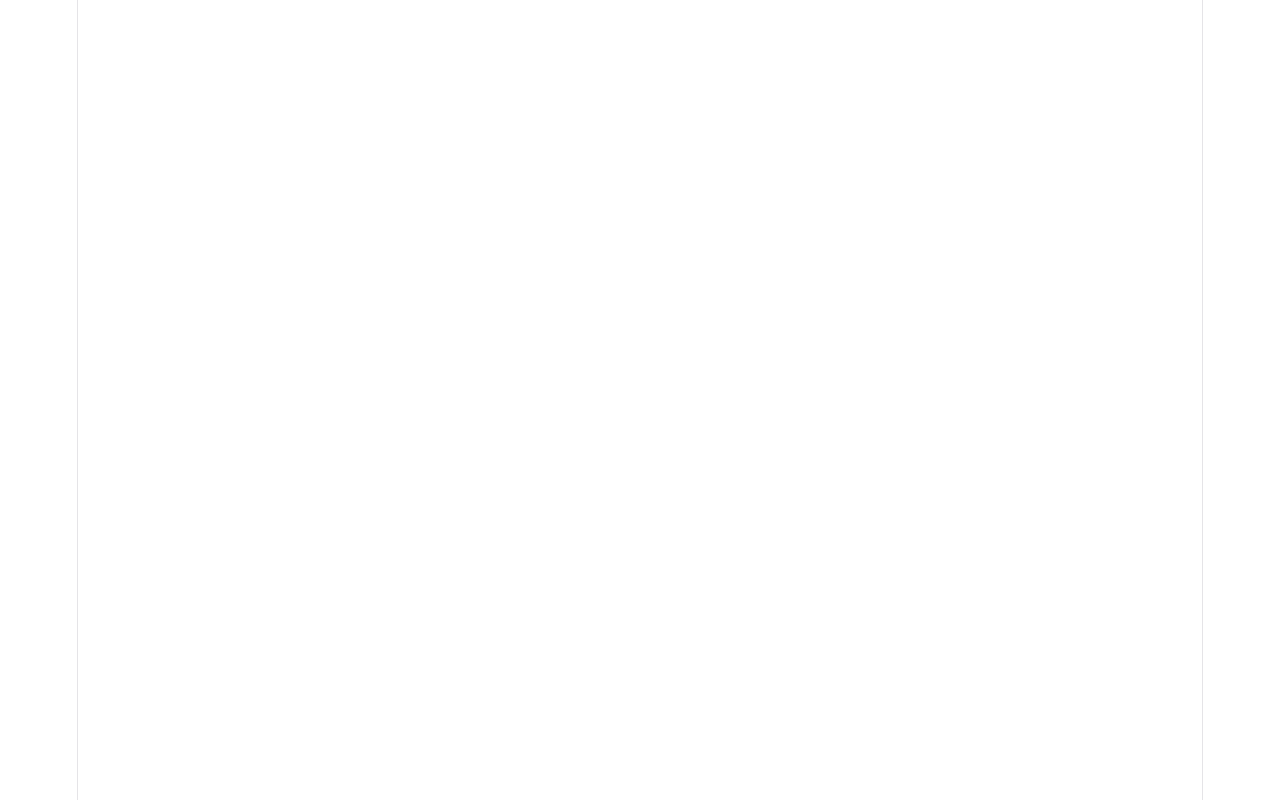
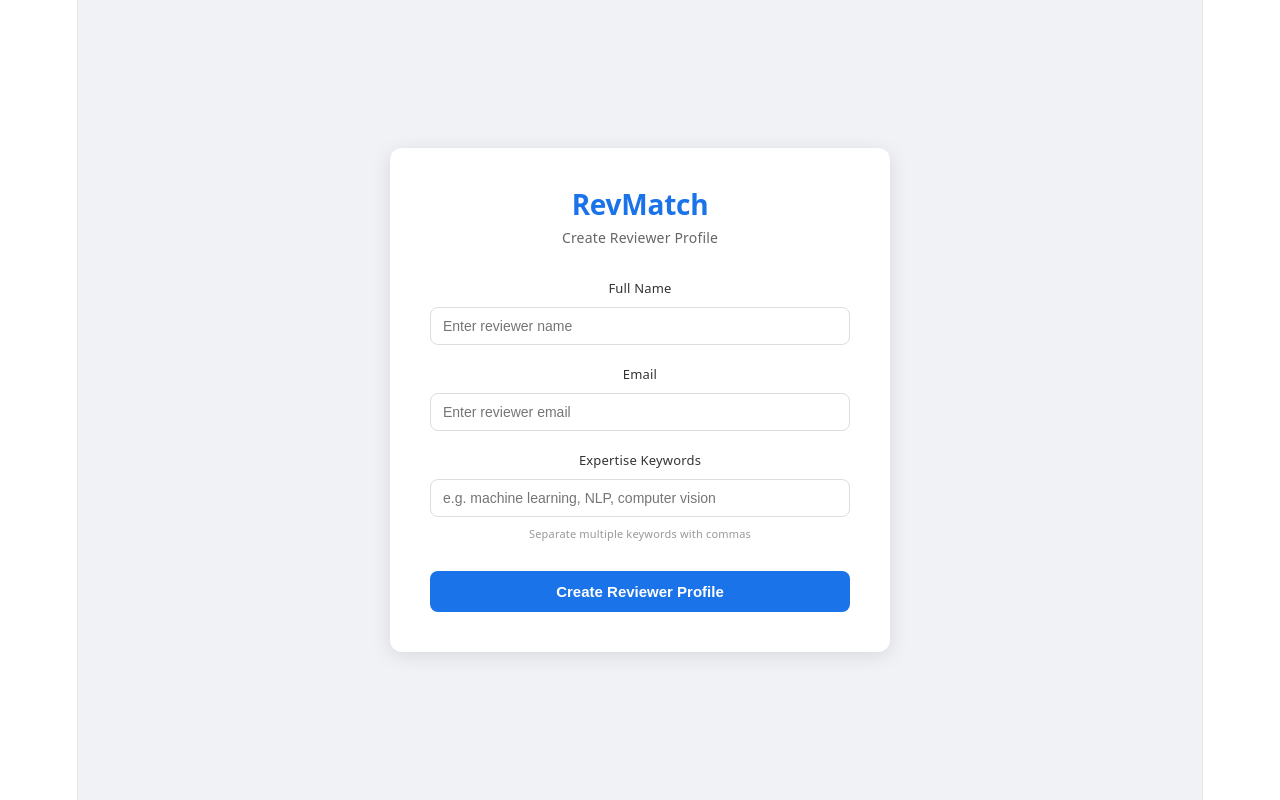
Before and after one commit to dexteress13/EC360-Project, a React (Vite) app in the folder client/: page /reviewer-profile in a window 1280 px wide. Before the commit this address had no page. Built offline with nearby package versions, Linux system fonts and the light colour scheme.

Commit message:
reviewer frontend

```diff
--- a/client/src/App.jsx
+++ b/client/src/App.jsx
@@ -1,6 +1,7 @@
 import { BrowserRouter, Routes, Route, Navigate } from "react-router-dom";
 import Signup from "./pages/Signup";
 import Login from "./pages/Login";
+import ReviewerProfile from "./pages/ReviewerProfile";
 
 export default function App() {
   return (
@@ -9,6 +10,7 @@ export default function App() {
         <Route path="/" element={<Navigate to="/signup" />} />
         <Route path="/signup" element={<Signup />} />
         <Route path="/login" element={<Login />} />
+        <Route path="/reviewer-profile" element={<ReviewerProfile />} />
       </Routes>
     </BrowserRouter>
   );
--- /dev/null
+++ b/client/src/pages/ReviewerProfile.jsx
@@ -0,0 +1,191 @@
+import { useState } from "react";
+
+export default function ReviewerProfile() {
+  const [formData, setFormData] = useState({ name: "", email: "", expertise: "" });
+  const [message, setMessage] = useState("");
+  const [error, setError] = useState("");
+  const [loading, setLoading] = useState(false);
+
+  const handleChange = (e) => {
+    setFormData({ ...formData, [e.target.name]: e.target.value });
+  };
+
+  const handleSubmit = async (e) => {
+    e.preventDefault();
+    setLoading(true);
+    setError("");
+    setMessage("");
+
+    // Convert comma separated expertise string to array
+    const expertiseArray = formData.expertise
+      .split(",")
+      .map((item) => item.trim())
+      .filter((item) => item !== "");
+
+    if (expertiseArray.length === 0) {
+      setError("Please enter at least one expertise keyword");
+      setLoading(false);
+      return;
+    }
+
+    try {
+      const res = await fetch("http://localhost:5000/api/reviewer/create", {
+        method: "POST",
+        headers: { "Content-Type": "application/json" },
+        body: JSON.stringify({ ...formData, expertise: expertiseArray }),
+      });
+
+      const data = await res.json();
+
+      if (!res.ok) {
+        setError(data.message);
+      } else {
+        setMessage("Reviewer profile created successfully!");
+        setFormData({ name: "", email: "", expertise: "" });
+      }
+    } catch (err) {
+      setError("Server error. Please try again.");
+    } finally {
+      setLoading(false);
+    }
+  };
+
+  return (
+    <div style={styles.container}>
+      <div style={styles.card}>
+        <h2 style={styles.title}>RevMatch</h2>
+        <p style={styles.subtitle}>Create Reviewer Profile</p>
+
+        {message && <p style={styles.success}>{message}</p>}
+        {error && <p style={styles.error}>{error}</p>}
+
+        <form onSubmit={handleSubmit}>
+          <div style={styles.inputGroup}>
+            <label style={styles.label}>Full Name</label>
+            <input
+              style={styles.input}
+              type="text"
+              name="name"
+              placeholder="Enter reviewer name"
+              value={formData.name}
+              onChange={handleChange}
+              required
+            />
+          </div>
+
+          <div style={styles.inputGroup}>
+            <label style={styles.label}>Email</label>
+            <input
+              style={styles.input}
+              type="email"
+              name="email"
+              placeholder="Enter reviewer email"
+              value={formData.email}
+              onChange={handleChange}
+              required
+            />
+          </div>
+
+          <div style={styles.inputGroup}>
+            <label style={styles.label}>Expertise Keywords</label>
+            <input
+              style={styles.input}
+              type="text"
+              name="expertise"
+              placeholder="e.g. machine learning, NLP, computer vision"
+              value={formData.expertise}
+              onChange={handleChange}
+              required
+            />
+            <p style={styles.hint}>Separate multiple keywords with commas</p>
+          </div>
+
+          <button style={styles.button} type="submit" disabled={loading}>
+            {loading ? "Creating..." : "Create Reviewer Profile"}
+          </button>
+        </form>
+      </div>
+    </div>
+  );
+}
+
+const styles = {
+  container: {
+    minHeight: "100vh",
+    display: "flex",
+    alignItems: "center",
+    justifyContent: "center",
+    backgroundColor: "#f0f2f5",
+  },
+  card: {
+    backgroundColor: "#fff",
+    padding: "40px",
+    borderRadius: "12px",
+    boxShadow: "0 4px 20px rgba(0,0,0,0.1)",
+    width: "100%",
+    maxWidth: "420px",
+  },
+  title: {
+    textAlign: "center",
+    fontSize: "28px",
+    fontWeight: "700",
+    color: "#1a73e8",
+    marginBottom: "4px",
+  },
+  subtitle: {
+    textAlign: "center",
+    color: "#666",
+    marginBottom: "24px",
+    fontSize: "14px",
+  },
+  inputGroup: { marginBottom: "16px" },
+  label: {
+    display: "block",
+    marginBottom: "6px",
+    fontSize: "13px",
+    fontWeight: "500",
+    color: "#333",
+  },
+  input: {
+    width: "100%",
+    padding: "10px 12px",
+    borderRadius: "8px",
+    border: "1px solid #ddd",
+    fontSize: "14px",
+    outline: "none",
+    boxSizing: "border-box",
+  },
+  button: {
+    width: "100%",
+    padding: "12px",
+    backgroundColor: "#1a73e8",
+    color: "#fff",
+    border: "none",
+    borderRadius: "8px",
+    fontSize: "15px",
+    fontWeight: "600",
+    cursor: "pointer",
+    marginTop: "8px",
+  },
+  success: {
+    backgroundColor: "#e6f4ea",
+    color: "#2d7a3a",
+    padding: "10px",
+    borderRadius: "6px",
+    fontSize: "13px",
+    marginBottom: "12px",
+  },
+  error: {
+    backgroundColor: "#fce8e6",
+    color: "#c5221f",
+    padding: "10px",
+    borderRadius: "6px",
+    fontSize: "13px",
+    marginBottom: "12px",
+  },
+  hint: {
+    fontSize: "11px",
+    color: "#999",
+    marginTop: "4px",
+  },
+};
```
